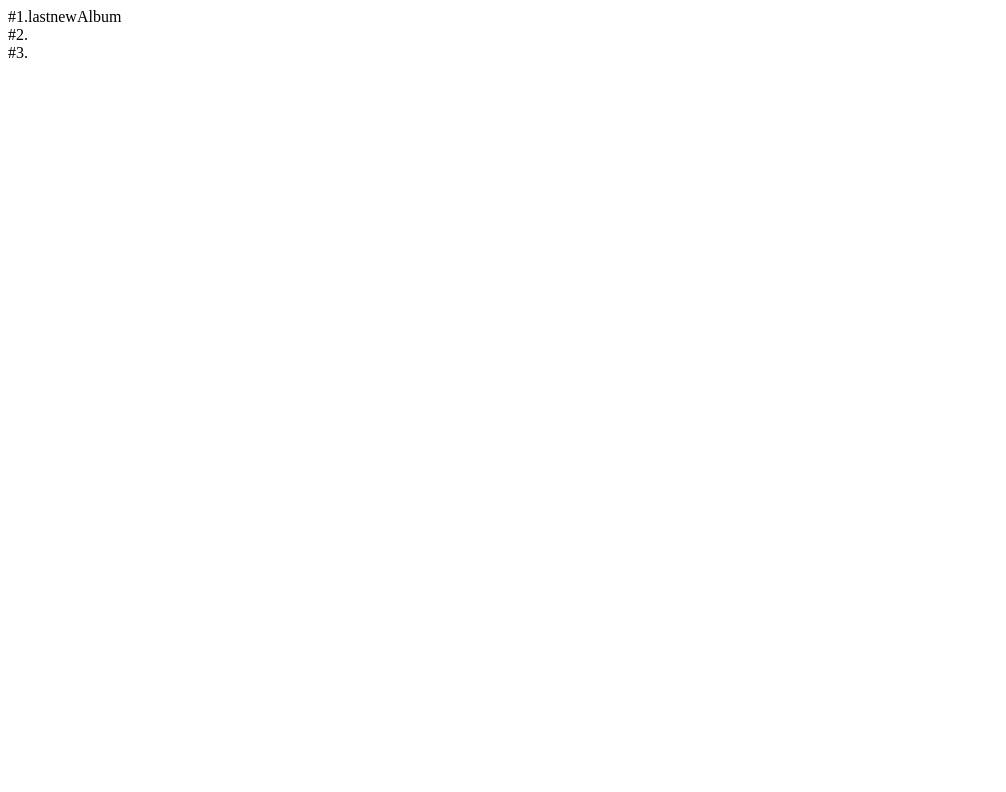
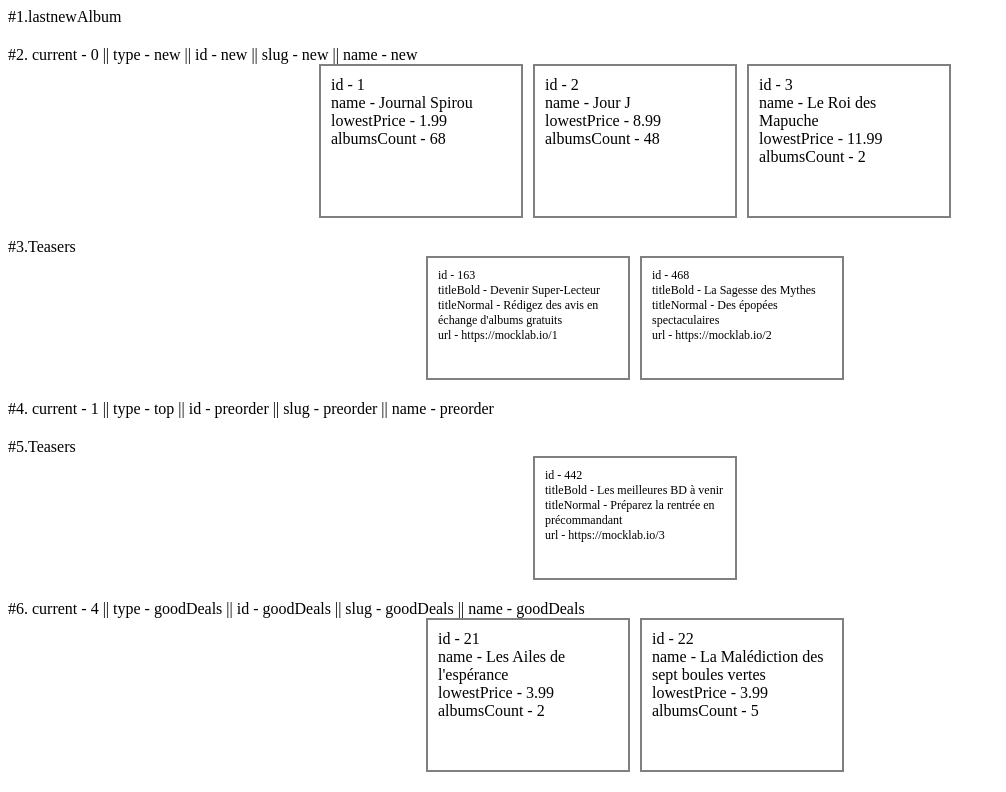
Before and after one commit to s10nick/rd-test, a Nuxt app: page / in a window 1280 px wide. Shown: the top 792 px of the page, without its empty margins (0-1006 px from the left). Built offline with nearby package versions, Linux system fonts and the light colour scheme.

Commit message:
add all content blocks to page

```diff
--- a/pages/index.vue
+++ b/pages/index.vue
@@ -3,6 +3,33 @@
     <div v-for="(item, index) in content">
       <span>#{{ index + 1 }}.</span>
       <span v-if="index === 0">{{ item.name }}</span>
+      <div v-if="index === 0" class="divider"></div>
+      <span v-if="index === 1 || index === 3 || index > 4">
+        current - {{ item[0].current }} ||
+        type - {{ item[0].type }} ||
+        id - {{ item[0].id }} ||
+        slug - {{ item[0].slug }} ||
+        name - {{ item[0].name }}
+      </span>
+      <div v-if="index === 1 || index === 3 || index > 4" class="content-block">
+        <div v-if="item[0].series.length > 0" v-for="series in item[0].series" class="series">
+          <span>
+            id - {{ series.id }} <br>
+            name - {{ series.name }} <br>
+            lowestPrice - {{ series.lowest_price }} <br>
+            albumsCount - {{ series.albums_count }} <br>
+          </span>
+        </div>
+      </div>
+      <span v-if="index === 2 || index === 4">Teasers</span>
+      <div v-if="index === 2 || index === 4" class="content-block">
+        <div v-for="teaser in item" class="teaser">
+          id - {{ teaser.id }} <br>
+          titleBold - {{ teaser.title_bold }} <br>
+          titleNormal - {{ teaser.title_normal }} <br>
+          url - {{ teaser.url }} <br>
+        </div>
+      </div>
     </div>
   </div>
 </template>
@@ -12,13 +39,21 @@
   import _ from "lodash"
 export default {
   name: 'IndexPage',
+  data() {
+    return {
+      albomCurentId: 0
+    }
+  },
   computed: {
     content() {
       return [
         this.topAlbum,
         _.filter(this.alboms, {'type': 'new'}),
         [ this.teasers[0], this.teasers[1] ],
-
+        _.filter(this.alboms, {'current': 1}),
+        [ this.teasers[2] ],
+        _.filter(this.alboms, {'current': '4'}),
+        _.filter(this.alboms, {'current': '5'})
       ]
     },
     ...mapState({
@@ -29,3 +64,30 @@ export default {
   }
 }
 </script>
+
+<style scoped>
+  .series {
+    width: 180px;
+    height: 130px;
+    border: 2px solid grey;
+    margin-right: 10px;
+    padding: 10px;
+  }
+  .teaser {
+    width: 180px;
+    height: 100px;
+    border: 2px solid grey;
+    margin-right: 10px;
+    padding: 10px;
+    font-size: 12px;
+  }
+  .content-block {
+    width: 100%;
+    display: flex;
+    justify-content: center;
+    margin-bottom: 20px;
+  }
+  .divider {
+    margin-bottom: 20px;
+  }
+</style>
```
